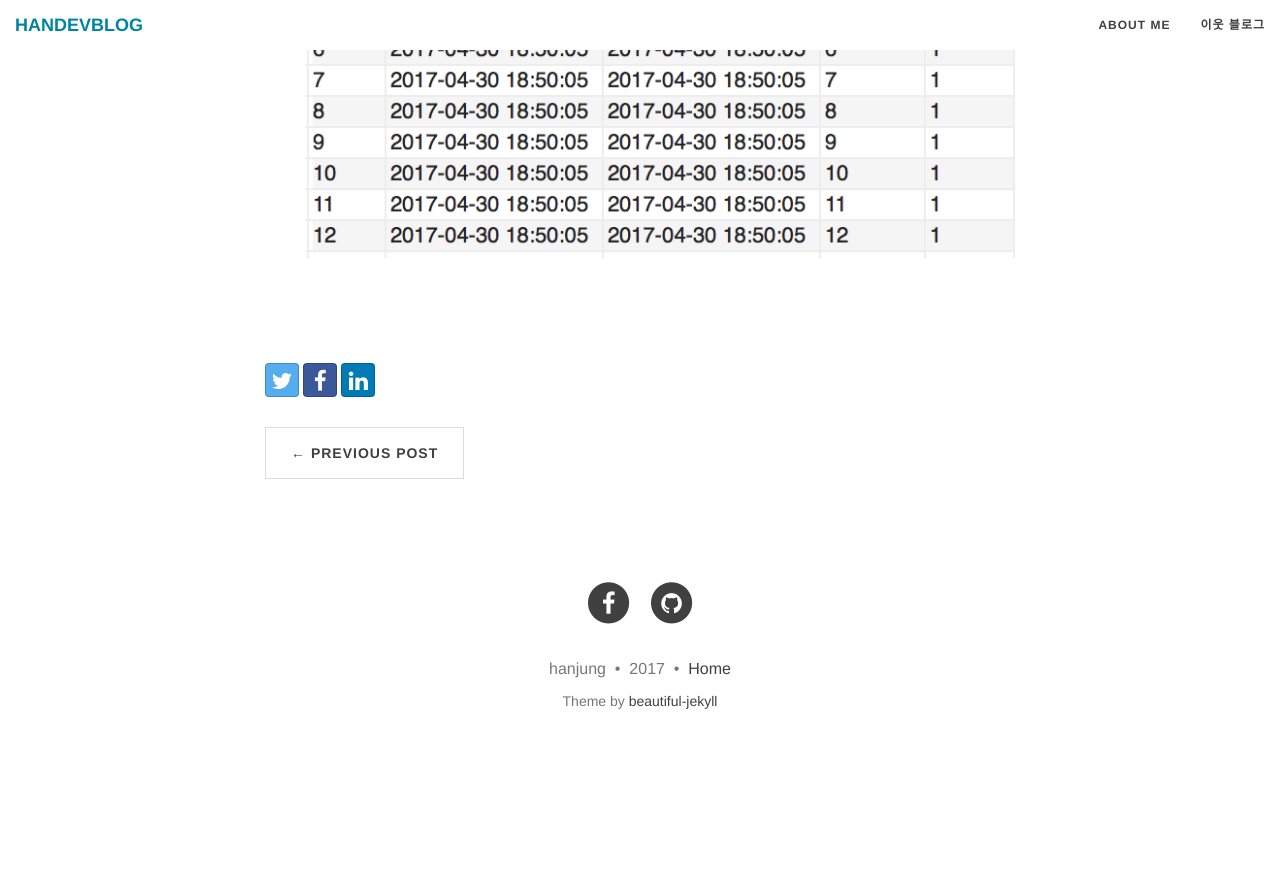
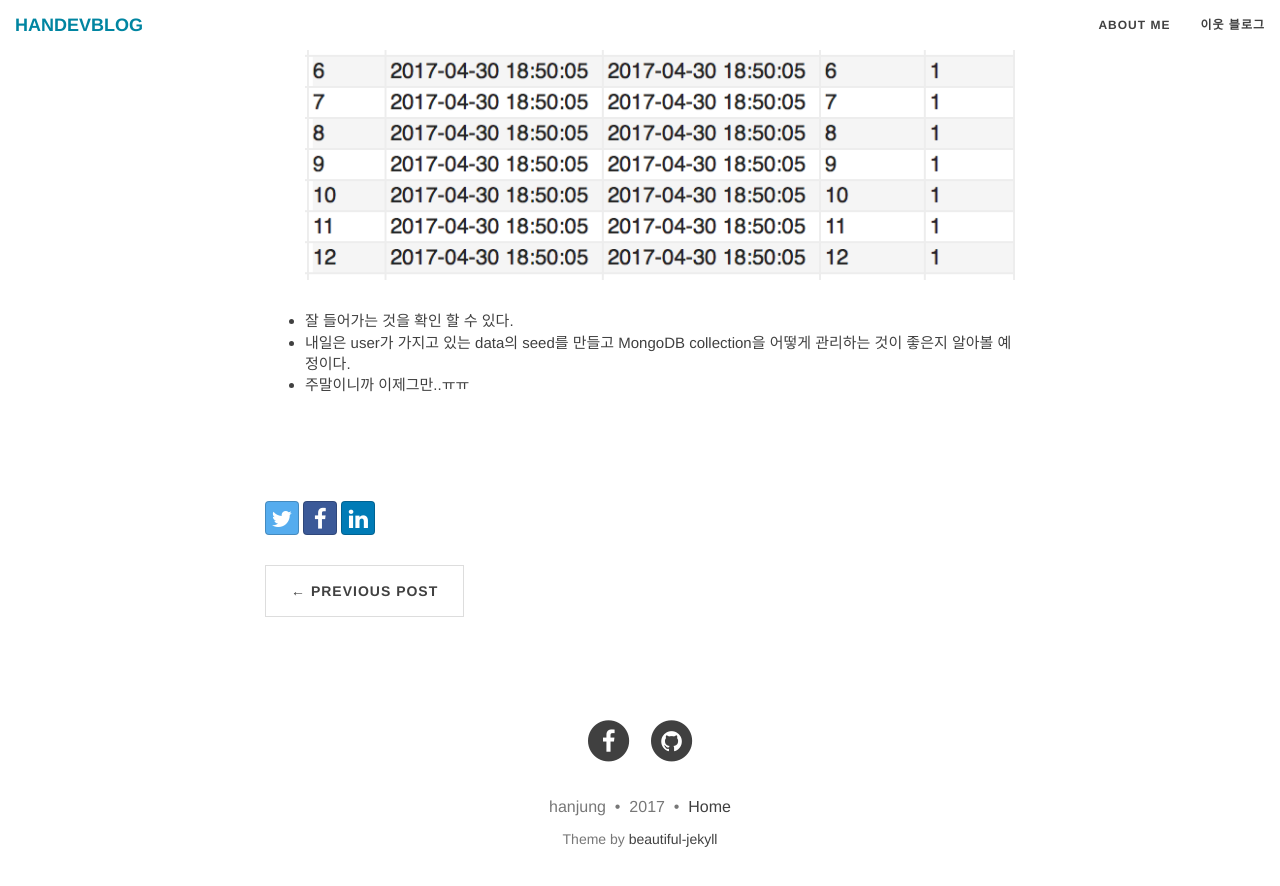
Before and after one commit to hanjungv/hanjungv.github.io, a Jekyll site: the page built from _posts/2017-04/30/2017-04-30-1_capstone_system5.markdown, in a window 1280 px wide and 900 px high, scrolled down 8934 px. Shown: the top 886 px of the window. Built offline with Jekyll 4.4.1, drawn with Linux system fonts in a browser that asks for light colours; nearby versions of some CDN libraries; comment, search, counter and statistics services are not loaded; before the commit the page ends 9696 px from its top, so only the background shows below that; some of the changed text lies outside the part shown.

Commit message:
2017.04.30 capstone post update

```diff
--- a/_posts/2017-04/30/2017-04-30-1_capstone_system5.markdown
+++ b/_posts/2017-04/30/2017-04-30-1_capstone_system5.markdown
@@ -20,7 +20,7 @@ category: PYTHON
 <img src = '/post_img/201704/30/3.png' width = "200"/><br/>
 * 학기<br/>
 <img src = '/post_img/201704/30/4.png' width = "200"/><br/>
-* 추천 해줄 과목들이 들어간다. 과목코드 + 교수님으로 유니크를 판단한다.
+* 추천 해줄 과목들이 들어간다. 과목코드 + 교수님으로 유니크를 판단한다.<br/>
 <img src = '/post_img/201704/30/5.png' width = "200"/><br/>
 
 ### 파이썬 코드 짜기
@@ -251,6 +251,9 @@ def fill_course_and_recommendable_table():
 <img src = '/post_img/201704/30/13.png'/><br/>
 <img src = '/post_img/201704/30/14.png'/><br/>
 
+* 잘 들어가는 것을 확인 할 수 있다.
+* 내일은 user가 가지고 있는 data의 seed를 만들고 MongoDB collection을 어떻게 관리하는 것이 좋은지 알아볼 예정이다.
+* 주말이니까 이제그만..ㅠㅠ
 
 
 
```
Also changed, not shown: other parts of _posts/2017-04/30/2017-04-30-1_capstone_system5.markdown (+2 -2 lines).
